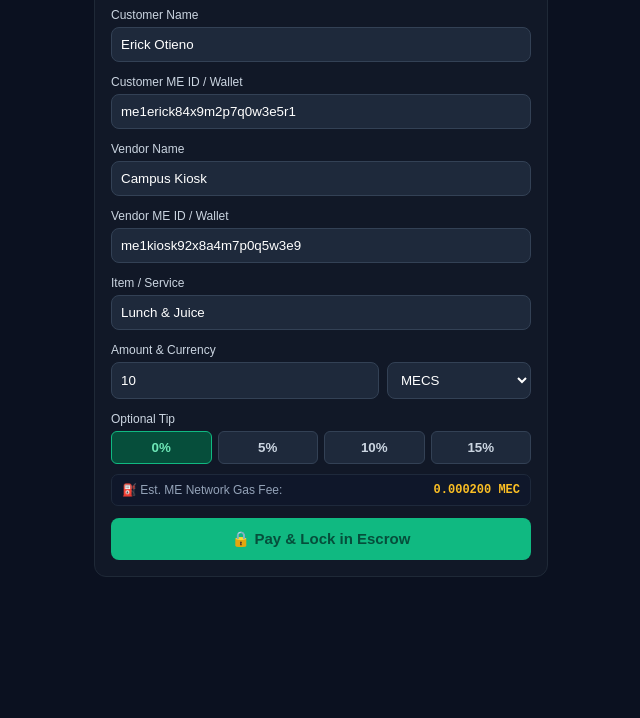
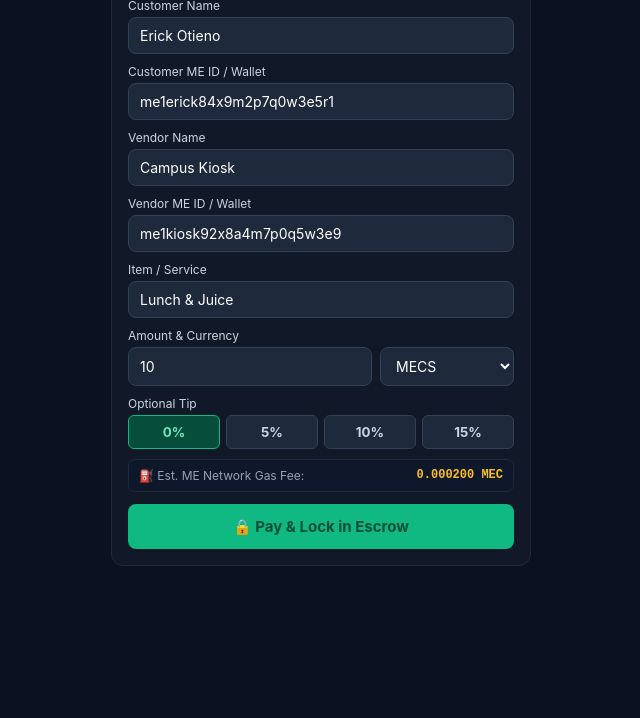
Before and after one commit to Ericko3414/ME-RECEIPT-, a plain HTML site: page index.html in a window 1280 px wide. Shown: the part 82-800 px from the top of the page, without its empty margins (319-959 px from the left). Drawn offline with Linux system fonts and the light colour scheme.

Commit message:
Update index.html

```diff
--- a/index.html
+++ b/index.html
@@ -5,16 +5,19 @@
 <meta name="viewport" content="width=device-width, initial-scale=1.0">
 <title>ME-Receipt Demo</title>
 <style>
-  body { font-family: sans-serif; background: #0b1120; color: #fff; padding: 14px; }
+  * { box-sizing: border-box; font-family: -apple-system, BlinkMacSystemFont, "Segoe UI", Roboto, sans-serif; }
+  body { background: #0b1120; color: #fff; padding: 14px; margin: 0; }
   .card { max-width: 420px; margin: auto; background: #111827; padding: 16px; border-radius: 12px; border: 1px solid #1f2937; }
-  label { font-size: 12px; color: #cbd5e1; }
-  input, select { width: 100%; padding: 9px; margin: 4px 0 10px; background: #1e293b; border: 1px solid #334155; color: #fff; border-radius: 8px; box-sizing: border-box; }
-  .tips { display: grid; grid-template-columns: repeat(4, 1fr); gap: 6px; margin: 4px 0 10px; }
+  label { display: block; font-size: 12px; color: #cbd5e1; margin-bottom: 4px; }
+  input, select { width: 100%; padding: 9px 11px; margin-bottom: 10px; background: #1e293b; border: 1px solid #334155; color: #fff; border-radius: 8px; font-size: 14px; }
+  .row { display: flex; gap: 8px; }
+  .tips { display: grid; grid-template-columns: repeat(4, 1fr); gap: 6px; margin-bottom: 10px; }
   .tip-btn { padding: 8px; background: #1e293b; border: 1px solid #334155; color: #cbd5e1; border-radius: 6px; cursor: pointer; font-weight: bold; }
   .tip-btn.active { background: #064e3b; border-color: #10b981; color: #6ee7b7; }
   .gas-preview { display: flex; justify-content: space-between; align-items: center; background: #0f172a; border: 1px solid #1e293b; padding: 8px 10px; border-radius: 7px; font-size: 12px; color: #94a3b8; margin-bottom: 12px; }
   .gas-preview span:last-child { color: #fbbf24; font-family: monospace; font-weight: bold; }
-  .pay-btn { width: 100%; padding: 12px; background: #10b981; color: #064e3b; font-weight: bold; border: none; border-radius: 8px; cursor: pointer; font-size: 15px; }
+  .pay-btn { width: 100%; padding: 13px; background: #10b981; color: #064e3b; font-weight: bold; border: none; border-radius: 8px; cursor: pointer; font-size: 15px; }
+  .pay-btn:active { opacity: 0.9; }
   .receipt { margin-top: 14px; padding: 14px; background: #122429; border: 1px solid #10b981; border-radius: 10px; display: none; font-size: 13px; line-height: 1.55; }
   .receipt.refunded { background: #26161a; border-color: #f87171; }
   .status { padding: 6px 10px; border-radius: 6px; font-weight: bold; font-size: 12px; text-align: center; margin-bottom: 10px; background: #2b2110; color: #fde68a; border: 1px solid #f59e0b66; }
@@ -25,28 +28,21 @@
   .ref-tag { display: none; margin-top: 4px; padding: 2px 6px; background: #7f1d1d; color: #fecaca; border-radius: 4px; font-size: 11px; }
   .mono { font-family: monospace; font-size: 11px; color: #93c5fd; word-break: break-all; }
   .fee-row { font-size: 12px; color: #fbbf24; font-family: monospace; }
-
-  /* Mutual Satisfaction 🤝 Badge */
   .mutual-badge { display: flex; align-items: center; justify-content: center; gap: 8px; background: #064e3b; border: 1px solid #10b98188; color: #a7f3d0; padding: 8px 10px; border-radius: 8px; margin-top: 10px; font-size: 12px; font-weight: bold; text-align: center; }
   .mutual-badge .emoji { font-size: 18px; }
   .mutual-badge.satisfied { background: #0c4a6e; border-color: #38bdf888; color: #bae6fd; }
   .mutual-badge.refund-agreed { background: #451a22; border-color: #f8717188; color: #fecaca; }
-
-  /* Appreciation & Repeat Shopping Note */
   .appreciation-box { margin-top: 10px; padding: 10px 12px; background: #0d2b24; border: 1px dashed #10b98188; border-radius: 8px; text-align: center; }
   .appreciation-title { color: #6ee7b7; font-weight: bold; font-size: 12.5px; margin-bottom: 3px; }
   .appreciation-sub { color: #cbd5e1; font-size: 11.5px; line-height: 1.4; }
   .appreciation-box.refund-note { background: #2b161b; border-color: #f8717166; }
   .appreciation-box.refund-note .appreciation-title { color: #fca5a5; }
-
-  /* Barcode & Kenya ID MRZ Scan Styling */
   .scan-section { margin-top: 12px; padding: 10px; background: #f8fafc; color: #0f172a; border-radius: 8px; border: 1px solid #94a3b8; }
   .barcode-wrap { text-align: center; padding-bottom: 8px; border-bottom: 1px dashed #94a3b8; margin-bottom: 8px; }
   .barcode-wrap svg { width: 100%; height: 48px; display: block; }
   .barcode-label { font-family: monospace; font-size: 11px; letter-spacing: 2px; color: #334155; margin-top: 3px; font-weight: bold; }
-  .mrz-box { font-family: "Courier New", Courier, monospace; font-size: 11.5px; font-weight: bold; letter-spacing: 1.4px; line-height: 1.35; color: #0f172a; background: #e2e8f0; padding: 7px 8px; border-radius: 5px; overflow-x: auto; white-space: pre; text-align: center; }
+  .mrz-box { font-family: "Courier New", Courier, monospace; font-size: 11px; font-weight: bold; letter-spacing: 1.2px; line-height: 1.35; color: #0f172a; background: #e2e8f0; padding: 7px 6px; border-radius: 5px; overflow-x: auto; white-space: pre; text-align: center; }
   .scan-caption { font-size: 9.5px; text-transform: uppercase; letter-spacing: 0.8px; color: #475569; text-align: center; margin-bottom: 4px; font-weight: bold; }
-
   .actions { display: grid; grid-template-columns: 1fr 1fr; gap: 8px; margin-top: 12px; }
   .act-btn { padding: 9px; border-radius: 7px; border: none; font-weight: bold; font-size: 12.5px; cursor: pointer; }
   .act-btn:disabled { opacity: 0.45; cursor: not-allowed; }
@@ -58,48 +54,56 @@
 <body>
 <div class="card">
   <h2 style="margin-top:0;">ME-Receipt (Demo)</h2>
-  <label>Customer Name</label>
-  <input id="cust" value="Erick Otieno">
-  <label>Customer ME ID / Wallet</label>
-  <input id="custId" value="me1erick84x9m2p7q0w3e5r1">
-  <label>Vendor Name</label>
-  <input id="vendor" value="Campus Kiosk">
-  <label>Vendor ME ID / Wallet</label>
-  <input id="vendorId" value="me1kiosk92x8a4m7p0q5w3e9">
-  <label>Item / Service</label>
-  <input id="item" value="Lunch & Juice">
-  <label>Amount & Currency</label>
-  <div style="display:flex; gap:8px;">
-    <input id="amt" type="number" value="10" min="0.01" step="0.01" style="flex:2;" oninput="updateGasPreview()">
-    <select id="cur" style="flex:1;" onchange="updateGasPreview()">
+
+  <label for="cust">Customer Name</label>
+  <input id="cust" type="text" value="Erick Otieno">
+
+  <label for="custId">Customer ME ID / Wallet</label>
+  <input id="custId" type="text" value="me1erick84x9m2p7q0w3e5r1">
+
+  <label for="vendor">Vendor Name</label>
+  <input id="vendor" type="text" value="Campus Kiosk">
+
+  <label for="vendorId">Vendor ME ID / Wallet</label>
+  <input id="vendorId" type="text" value="me1kiosk92x8a4m7p0q5w3e9">
+
+  <label for="item">Item / Service</label>
+  <input id="item" type="text" value="Lunch & Juice">
+
+  <label for="amt">Amount & Currency</label>
+  <div class="row">
+    <input id="amt" type="number" value="10" min="0.01" step="0.01" style="flex:2;">
+    <select id="cur" style="flex:1;">
       <option value="MECS">MECS</option>
       <option value="USDT">USDT</option>
     </select>
   </div>
+
   <label>Optional Tip</label>
-  <div class="tips">
-    <button type="button" class="tip-btn active" onclick="setTip(0, this)">0%</button>
-    <button type="button" class="tip-btn" onclick="setTip(5, this)">5%</button>
-    <button type="button" class="tip-btn" onclick="setTip(10, this)">10%</button>
-    <button type="button" class="tip-btn" onclick="setTip(15, this)">15%</button>
+  <div class="tips" id="tipGroup">
+    <button type="button" class="tip-btn active" data-tip="0">0%</button>
+    <button type="button" class="tip-btn" data-tip="5">5%</button>
+    <button type="button" class="tip-btn" data-tip="10">10%</button>
+    <button type="button" class="tip-btn" data-tip="15">15%</button>
   </div>
 
-  <!-- Live Dynamic Gas Fee Estimate -->
   <div class="gas-preview">
     <span>⛽ Est. ME Network Gas Fee:</span>
     <span id="gasPreviewVal">0.000200 MEC</span>
   </div>
 
-  <button class="pay-btn" onclick="pay()">🔒 Pay & Lock in Escrow</button>
+  <button type="button" id="payBtn" class="pay-btn">🔒 Pay & Lock in Escrow</button>
 
   <div id="receipt" class="receipt">
     <div id="statusBadge" class="status">🔒 Funds Locked in ME Escrow</div>
     <h3 id="recTitle" style="color:#34d399; margin:0 0 8px;">✅ Verified ME-Receipt</h3>
+
     <div class="meta-box">
       <div><strong>Receipt No:</strong> <span id="recId"></span></div>
       <div><strong>Serial No (SN):</strong> <span id="snId" class="sn"></span></div>
       <div id="refTag" class="ref-tag"></div>
     </div>
+
     <div id="recSummary"></div>
     <hr style="border-color:#1e3a3a;">
     <div><strong>Subtotal:</strong> <span id="recSub"></span> | <strong>Tip:</strong> <span id="recTip"></span></div>
@@ -110,19 +114,16 @@
     <div><strong>Time:</strong> <span id="recTime"></span></div>
     <div class="mono"><strong>Tx Hash:</strong> <span id="recHash"></span></div>
 
-    <!-- Mutual Satisfaction 🤝 Indicator -->
     <div id="mutualBadge" class="mutual-badge">
       <span class="emoji">🤝</span>
       <span id="mutualText">Equal Escrow Terms — Customer & Vendor Agreed</span>
     </div>
 
-    <!-- Appreciation & Repeat Shopping Note -->
     <div id="appreciationBox" class="appreciation-box">
       <div id="appreciationTitle" class="appreciation-title">💚 Thank you for using ME Network!</div>
       <div id="appreciationSub" class="appreciation-sub"></div>
     </div>
 
-    <!-- Unique Barcode + Kenya ID-Style MRZ Scan Section -->
     <div class="scan-section">
       <div class="barcode-wrap">
         <div class="scan-caption">Unique Receipt Barcode</div>
@@ -134,14 +135,15 @@
     </div>
 
     <div class="actions">
-      <button type="button" id="btnRelease" class="act-btn btn-release" onclick="releaseFunds()">✅ Confirm Delivery</button>
-      <button type="button" id="btnRefund" class="act-btn btn-refund" onclick="refundReceipt()">↩️ Issue Refund</button>
-      <button type="button" class="act-btn btn-reset" onclick="resetDemo()">➕ New Payment</button>
+      <button type="button" id="btnRelease" class="act-btn btn-release">✅ Confirm Delivery</button>
+      <button type="button" id="btnRefund" class="act-btn btn-refund">↩️ Issue Refund</button>
+      <button type="button" id="btnReset" class="act-btn btn-reset">➕ New Payment</button>
     </div>
   </div>
 </div>
 
 <script>
+document.addEventListener("DOMContentLoaded", function () {
   let tipPct = 0;
   let origRecId = "";
   let currentSn = "";
@@ -151,22 +153,22 @@
   let currentCur = "MECS";
   let currentGas = 0.0001;
 
+  const amtInput = document.getElementById("amt");
+  const curSelect = document.getElementById("cur");
+  const payBtn = document.getElementById("payBtn");
+  const btnRelease = document.getElementById("btnRelease");
+  const btnRefund = document.getElementById("btnRefund");
+  const btnReset = document.getElementById("btnReset");
+  const tipButtons = document.querySelectorAll(".tip-btn");
+
   function calculateGasFee(amount) {
     const cleanAmt = Math.max(0, parseFloat(amount) || 0);
-    const dynamicFee = 0.0001 + (cleanAmt * 0.00001);
-    return Number(dynamicFee.toFixed(6));
+    return Number((0.0001 + cleanAmt * 0.00001).toFixed(6));
   }
 
   function updateGasPreview() {
-    const amt = parseFloat(document.getElementById("amt").value) || 0;
-    const fee = calculateGasFee(amt);
+    const fee = calculateGasFee(amtInput.value);
     document.getElementById("gasPreviewVal").textContent = fee.toFixed(6) + " MEC";
   }
 
-  function setTip(p, btn) {
-    tipPct = p;
-    document.querySelectorAll(".tip-btn").forEach(b => b.classList.remove("active"));
-    btn.classList.add("active");
-  }
-
   function newHash() {
```
